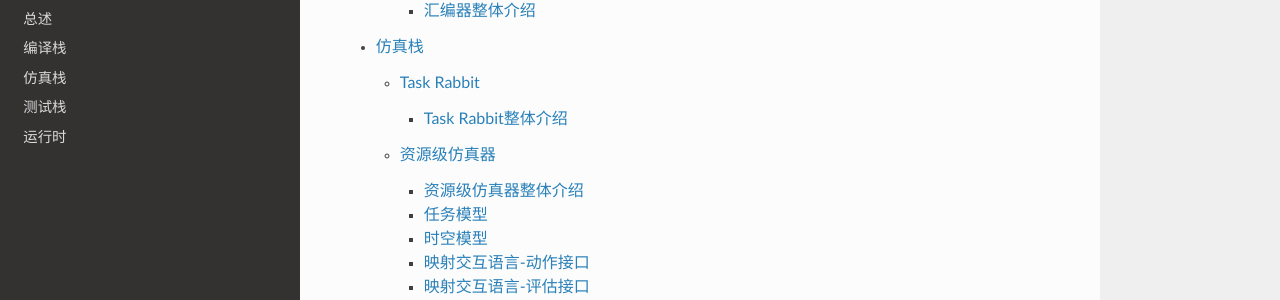
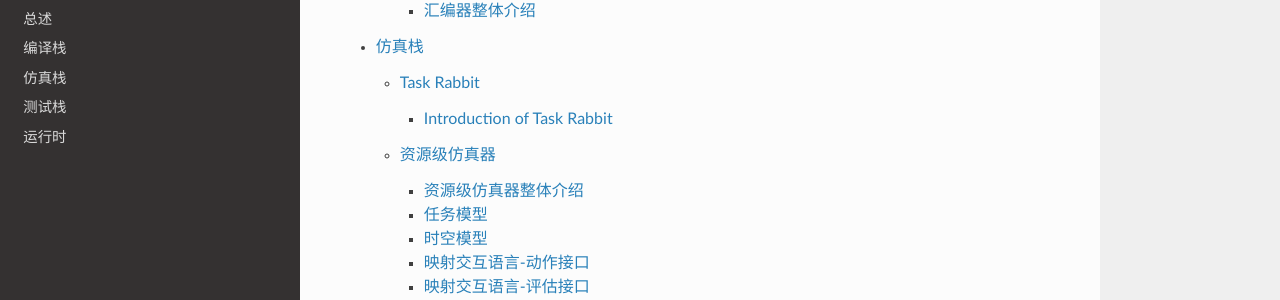
Before and after one commit to openBII/BiMap, a Sphinx documentation site: the page built from docs/sphinx/source/index.rst, in a window 1280 px wide and 900 px high, scrolled down 956 px. Shown: the part 149-449 px from the top of the window. Built offline with Sphinx 7.4.7 and the Read the Docs theme 2.0.0, drawn with Linux system fonts in a browser that asks for light colours.

Commit message:
docs: :memo: Add some docs of tick mechanism

```diff
--- a/docs/sphinx/source/仿真栈/Task Rabbit/整体介绍.rst
+++ b/docs/sphinx/source/仿真栈/Task Rabbit/整体介绍.rst
@@ -1,3 +1,9 @@
 ========================================================================
-Task Rabbit整体介绍
+Introduction of Task Rabbit
 ========================================================================
+
+Task Model
+---------------------------------------------
+
+Task Evaluator
+---------------------------------------------
```
Also changed, not shown: 1 other file.
